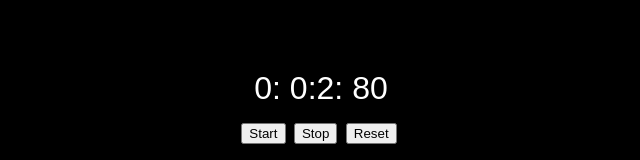
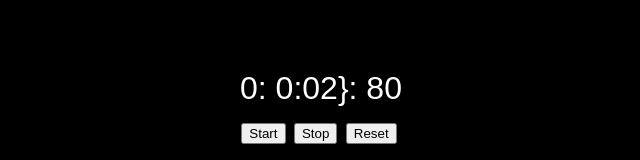
Before and after one commit to AdebayoIbrahim/Raw-Web-Projects-html-css-js-, a plain HTML site: page Stopwatch/stopwatch.html in a window 1280 px wide. Both pictures are taken after a click on the button "Start". Shown: the part 293-453 px from the top of the page, without its empty margins (319-959 px from the left). Drawn offline with Linux system fonts and the light colour scheme.

Commit message:
added pad start to counts im seconds and milliseconds

```diff
--- a/Stopwatch/stopwatch.html
+++ b/Stopwatch/stopwatch.html
@@ -58,7 +58,9 @@
         const seconds = Math.floor((timestamp % (1000 * 60)) / 1000);
         const milliseconds = Math.floor((timestamp % 1000) / 10);
 
-        output.textContent = `${hour}: ${minutes}:${seconds}: ${milliseconds}`;
+        output.textContent = `${hour}: ${minutes}:${seconds
+          .toString()
+          .padStart(2, 0)}}: ${milliseconds.toString().padStart(2, 0)}`;
       }
 
       start.addEventListener("click", () => {
```
